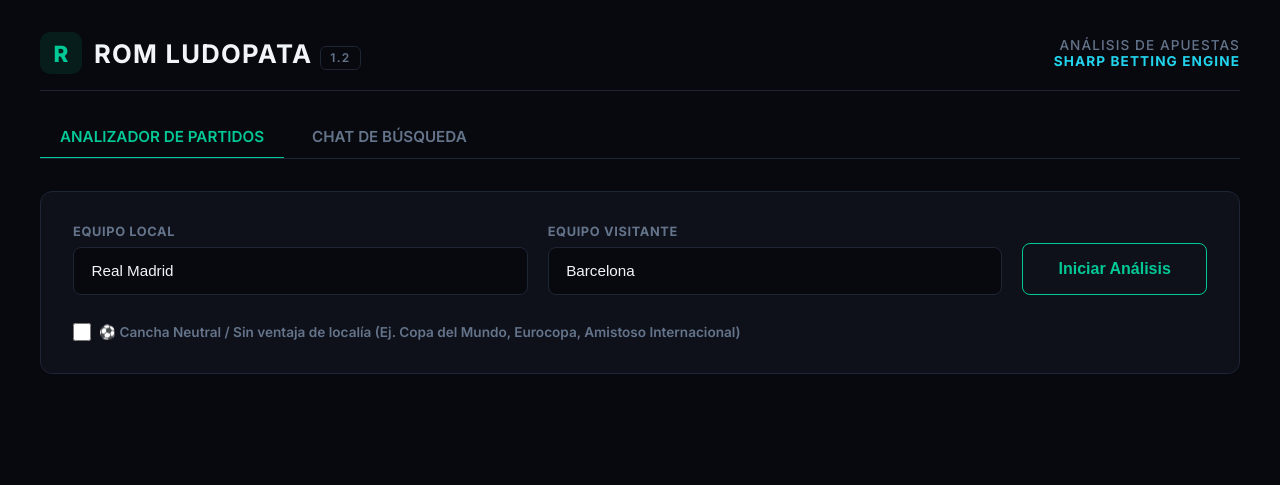
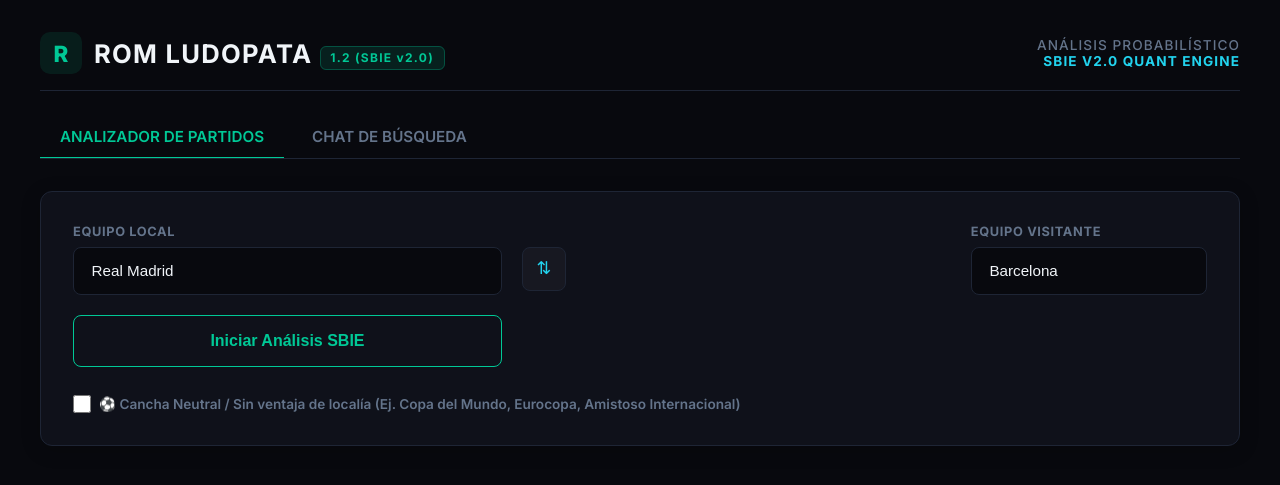
Before and after one commit to orbesmejiaronald-hue/rom-ludopata, a Flask app: page / in a window 1280 px wide. Shown: the top 485 px of the page. Run offline with Flask 3, Linux system fonts and the light colour scheme.

Commit message:
ROM LUDOPATA 1.2: Polish interface aesthetics and add quick team swap, copy pick button, and chat chips

```diff
--- a/templates/index.html
+++ b/templates/index.html
@@ -102,13 +102,13 @@
         }
 
         .brand-version {
-            background: transparent;
-            border: 1px solid var(--border-card);
+            background: rgba(0, 200, 150, 0.12);
+            border: 1px solid rgba(0, 200, 150, 0.3);
             border-radius: 6px;
             padding: 0.2rem 0.6rem;
             font-size: 0.75rem;
-            font-weight: 600;
-            color: var(--text-muted);
+            font-weight: 700;
+            color: var(--accent-primary);
         }
 
         .tagline {
@@ -279,6 +279,45 @@
             transform: scale(0.98);
         }
 
+        /* Chat Chips */
+        .chat-chip {
+            background: rgba(255, 255, 255, 0.03);
+            border: 1px solid var(--border-card);
+            border-radius: 20px;
+            padding: 0.35rem 0.85rem;
+            font-size: 0.78rem;
+            font-weight: 600;
+            color: var(--text-muted);
+            cursor: pointer;
+            transition: all 0.2s ease;
+        }
+        .chat-chip:hover {
+            border-color: var(--accent-cyan);
+            color: var(--accent-cyan);
+            background: rgba(34, 211, 238, 0.08);
+        }
+
+        .swap-btn {
+            background: rgba(255, 255, 255, 0.03);
+            border: 1px solid var(--border-card);
+            border-radius: 8px;
+            width: 44px;
+            height: 44px;
+            display: flex;
+            align-items: center;
+            justify-content: center;
+            color: var(--accent-cyan);
+            font-size: 1.1rem;
+            cursor: pointer;
+            transition: all 0.2s ease;
+            margin-bottom: 4px;
+        }
+        .swap-btn:hover {
+            background: rgba(34, 211, 238, 0.12);
+            border-color: var(--accent-cyan);
+            transform: rotate(180deg);
+        }
+
         /* Stepper */
         .stepper {
             display: flex;
@@ -964,11 +1003,11 @@
             <div class="brand-logo">
                 <div class="logo-box">R</div>
                 <div>
-                    <div class="brand-name">ROM LUDOPATA <span class="brand-version">1.2</span></div>
+                    <div class="brand-name">ROM LUDOPATA <span class="brand-version">1.2 (SBIE v2.0)</span></div>
                 </div>
             </div>
             <div class="tagline">
-                ANÁLISIS DE APUESTAS <span>SHARP BETTING ENGINE</span>
+                ANÁLISIS PROBABILÍSTICO <span>SBIE v2.0 QUANT ENGINE</span>
             </div>
         </header>
 
@@ -981,18 +1020,19 @@
         <!-- SECCIÓN 1: ANALIZADOR EN VIVO -->
         <div id="tab-analyzer-view" class="tab-content active">
             <!-- Formulario Principal -->
-            <div class="glass-card">
+            <div class="glass-card" style="box-shadow: 0 4px 20px rgba(0,0,0,0.2);">
                 <form id="analyze-form" class="form-grid">
                     <div class="input-group">
                         <label for="local-input">Equipo Local</label>
                         <input type="text" id="local-input" placeholder="Ej. Real Madrid" required value="Real Madrid">
                     </div>
+                    <button type="button" class="swap-btn" onclick="swapTeams()" title="Invertir Local / Visitante">⇅</button>
                     <div class="input-group">
                         <label for="visitor-input">Equipo Visitante</label>
                         <input type="text" id="visitor-input" placeholder="Ej. Barcelona" required value="Barcelona">
                     </div>
                     <button type="submit" id="btn-submit" class="btn-analyze">
-                        <span id="btn-text">Iniciar Análisis</span>
+                        <span id="btn-text">Iniciar Análisis SBIE</span>
                         <span id="btn-spinner" class="spinner hidden"></span>
                     </button>
                     <!-- Checkbox Cancha Neutral -->
@@ -1047,10 +1087,15 @@
                 <!-- CONTENIDO PESTAÑA 1: DASHBOARD VISUAL PREMIUM -->
                 <div id="tab-dashboard" class="tab-content active">
                     <!-- Pick Recomendado (Faja Superior) -->
-                    <div class="glass-card sharp-pick-banner">
+                    <div class="glass-card sharp-pick-banner" style="box-shadow: 0 0 25px rgba(0, 200, 150, 0.12);">
                         <div class="pick-header">
-                            <span class="pick-badge">RECOMENDACIÓN FINAL (PICK DE VALOR)</span>
-                            <div id="dashboard-pick-roi" style="font-size: 0.85rem; font-weight: 700; color: var(--accent-yellow);">VALOR DETECTADO</div>
+                            <span class="pick-badge">RECOMENDACIÓN SBIE v2.0 (PICK DE VALOR)</span>
+                            <div style="display: flex; align-items: center; gap: 0.75rem;">
+                                <button type="button" class="btn-analyze" style="height: 32px; padding: 0 0.85rem; font-size: 0.75rem; background: rgba(0, 200, 150, 0.15); border-color: var(--accent-primary); color: var(--accent-primary);" onclick="copyPickToClipboard()">
+                                    📋 Copiar Pick
+                                </button>
+                                <div id="dashboard-pick-roi" style="font-size: 0.85rem; font-weight: 700; color: var(--accent-yellow);">VALOR DETECTADO</div>
+                            </div>
                         </div>
                         <div class="pick-value" id="dashboard-pick-text">Cargando recomendación...</div>
                         <div class="pick-stake-container">
@@ -1348,6 +1393,14 @@
                     <span id="chat-status-text">Buscando...</span>
                 </div>
 
+                <!-- Quick Suggestion Chips -->
+                <div style="display: flex; gap: 0.5rem; flex-wrap: wrap; margin-bottom: 0.75rem;">
+                    <button type="button" class="chat-chip" onclick="fillChatPrompt('¿Cuáles son los lesionados y bajas para hoy?')">🏥 Lesionados</button>
+                    <button type="button" class="chat-chip" onclick="fillChatPrompt('¿Cuál es la trayectoria y rigurosidad del árbitro?')">🟨 Árbitro</button>
+                    <button type="button" class="chat-chip" onclick="fillChatPrompt('¿Qué pronóstico hay para la línea de córners?')">🚩 Córners</button>
+                    <button type="button" class="chat-chip" onclick="fillChatPrompt('¿Existe alguna apuesta con Valor Esperado (+EV)?')">💎 Valor +EV</button>
+                </div>
+
                 <!-- Input y Botón de Envío -->
                 <form id="chat-form" style="display: flex; gap: 0.85rem; flex-shrink: 0;" onsubmit="sendChatMessage(event)">
                     <input type="text" id="chat-input" placeholder="Pregunta algo, ej. ¿Quién llega como favorito para el partido de España hoy y cuáles son sus bajas?" style="flex: 1; background: var(--bg-deep); border: 1px solid var(--border-card); padding: 0.9rem 1.1rem; border-radius: 8px; color: var(--text-main); font-size: 0.95rem; outline: none;" required autocomplete="off">
@@ -1371,7 +1424,31 @@
 
         let eventSource = null;
         let activeAnalysisData = null; // Store complete data for live client-side sliders recalculating
-        let backtestData = null; // Store fetched backtesting results
+
+        function swapTeams() {
+            const local = document.getElementById('local-input');
+            const visitor = document.getElementById('visitor-input');
+            const temp = local.value;
+            local.value = visitor.value;
+            visitor.value = temp;
+        }
+
+        function copyPickToClipboard() {
+            const pick = document.getElementById('dashboard-pick-text').textContent;
+            const stake = document.getElementById('dashboard-pick-stake').textContent;
+            const text = `🎯 Sharp Pick (ROM LUDOPATA SBIE v2.0):\n${pick}\nStake Sugerido: ${stake}`;
+            navigator.clipboard.writeText(text).then(() => {
+                alert('¡Pick copiado al portapapeles!');
+            }).catch(() => {
+                alert('Pick: ' + text);
+            });
+        }
+
+        function fillChatPrompt(text) {
+            const chatInput = document.getElementById('chat-input');
+            chatInput.value = text;
+            chatInput.focus();
+        }
 
         // 1. Tab switching logic
         function switchMainTab(tabId) {
```
